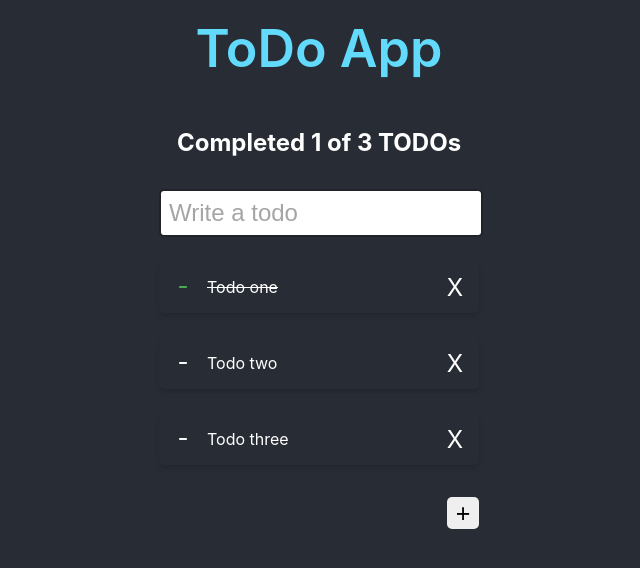
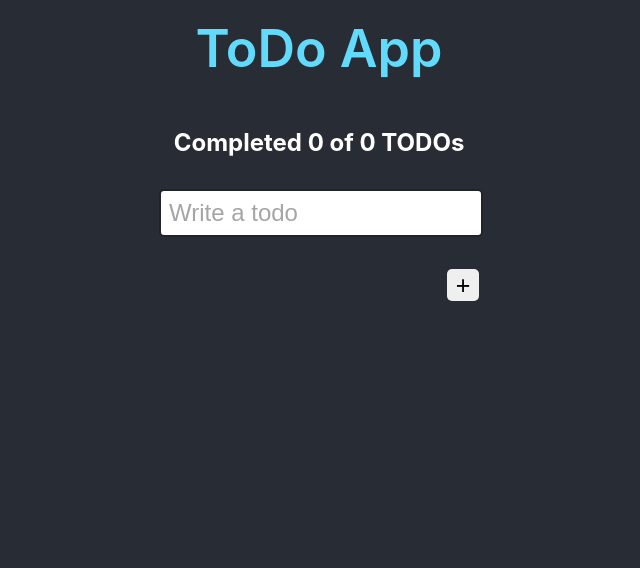
Before and after one commit to armandopbringas/todo-app, a React (Create React App) app: page / in a window 1280 px wide. Shown: the top 568 px of the page, without its empty margins (321-961 px from the left). Built offline with nearby package versions, Linux system fonts and the light colour scheme.

Commit message:
saving todos in local storage

```diff
--- a/src/app/App.js
+++ b/src/app/App.js
@@ -2,23 +2,24 @@
 import '../styles/app.css';
 import UI from '../UI';
 
-const defaultTodos = [
-  {text:'Todo one', completed: true},
-  {text:'Todo two', completed: false},
-  {text:'Todo three', completed: false}
-];
+const App = () => {
+  const localStorageTodos = localStorage.getItem('TODOS_V1');
+  let parsedTodos;
 
-const App = () => {
-  const [todos, setTodos] = useState(defaultTodos);
+  if (!localStorageTodos) {
+    localStorage.setItem('TODOS_V1', JSON.stringify([]));
+    parsedTodos = [];
+  } else parsedTodos = JSON.parse(localStorageTodos);
+
+  const [todos, setTodos] = useState(parsedTodos);
   const [searchValue, setSearchValue] = useState('');
   const completedTodos = todos.filter(todo => !!todo.completed);
   const completedTodosLength = completedTodos.length;
   const totalTodos = todos.length;
   let searchedTodos = [];
 
-  if (!searchValue.length >= 1) {
-    searchedTodos = todos;
-  } else {
+  if (!searchValue.length >= 1) searchedTodos = todos;
+  else {
     searchedTodos = todos.filter(todo => {
       const todoText = todo.text.toLowerCase();
       const searchText = searchValue.toLowerCase();
@@ -27,18 +28,24 @@
     });
   }
 
+  const saveTodos = (newTodos) => {
+    const stringifiedTodos = JSON.stringify(newTodos);
+    localStorage.setItem('TODOS_V1', stringifiedTodos);
+    setTodos(newTodos);
+  };
+
   const completeTodo = (text) => {
     const todoIndex = todos.findIndex(todo => todo.text === text);
     const newTodos = [...todos];
     newTodos[todoIndex].completed = true;
-    setTodos(newTodos);
+    saveTodos(newTodos);
   };
 
   const deleteTodo = (text) => {
     const todoIndex = todos.findIndex(todo => todo.text === text);
     const newTodos = [...todos];
     newTodos.splice(todoIndex, 1);
-    setTodos(newTodos);
+    saveTodos(newTodos);
   };
 
   return (
```
